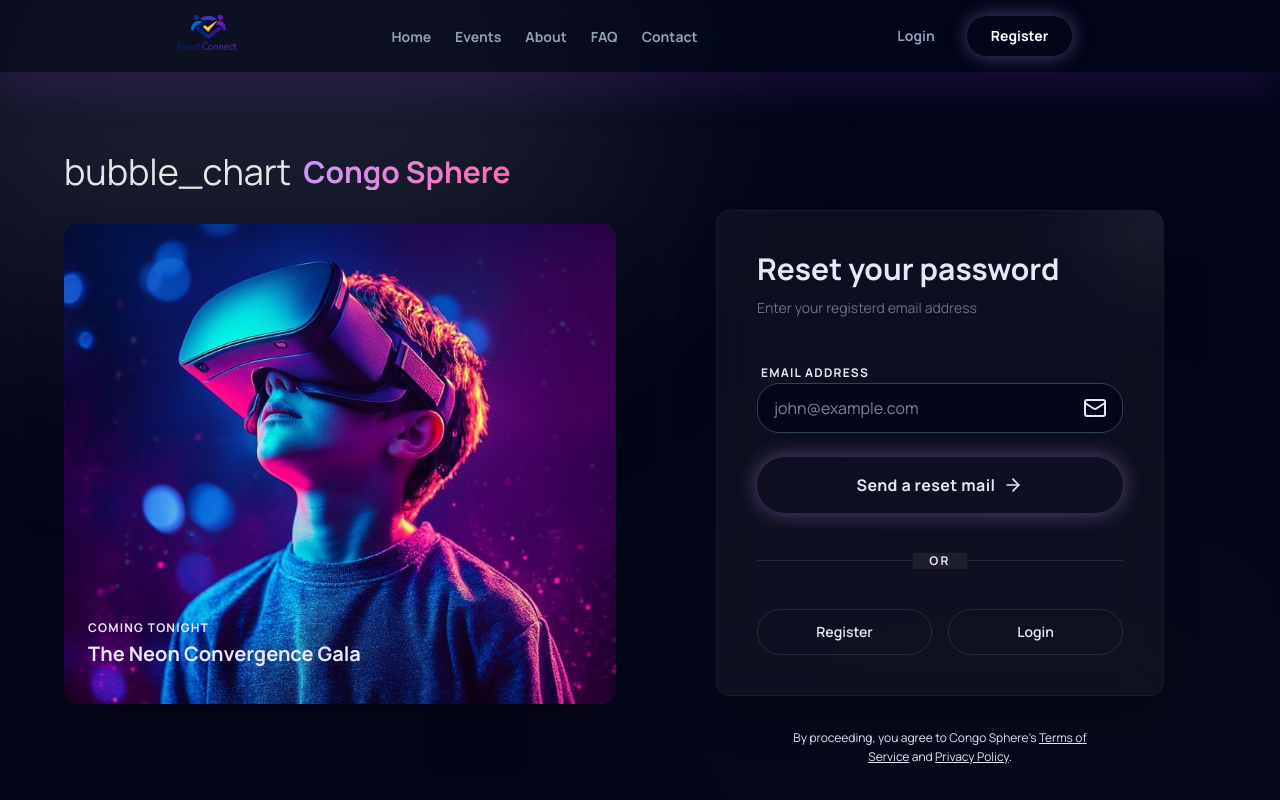
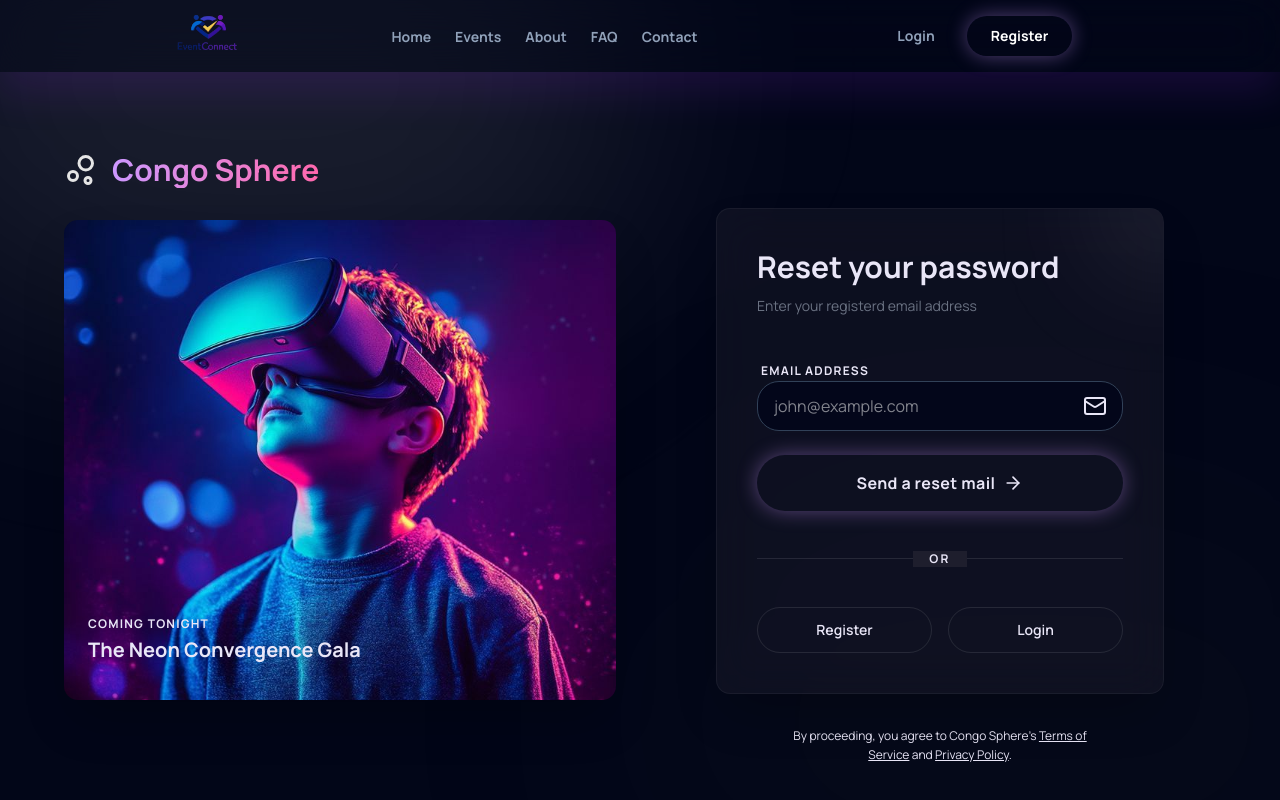
Before and after one commit to Zeno-Solutions/congo-sphere, a Next.js app: page /reset-pass in a window 1280 px wide. Shown: the top 800 px of the page. Built offline with nearby package versions, Linux system fonts and the light colour scheme.

Commit message:
change bubblechart

```diff
--- a/app/(pages)/(auth)/reset-pass/page.tsx
+++ b/app/(pages)/(auth)/reset-pass/page.tsx
@@ -1,8 +1,9 @@
 "use client";
 import Image from "next/image";
 import Link from "next/link";
-import { ArrowRight , Mail } from "lucide-react";
+import { ArrowRight, Mail } from "lucide-react";
 import Input from "@/components/ui/input";
+import { TbChartBubble } from "react-icons/tb";
 
 export default function Page() {
   return (
@@ -18,7 +19,7 @@ export default function Page() {
           <div className="hidden lg:flex flex-col space-y-8">
             <div className="flex items-center space-x-3">
               <span className="material-symbols-outlined text-4xl text-primary">
-                bubble_chart
+                <TbChartBubble />
               </span>
               <h1 className="text-3xl font-black bg-linear-to-r from-[#cc97ff] to-[#ff67ad] bg-clip-text text-transparent font-headline">
                 Congo Sphere
```
